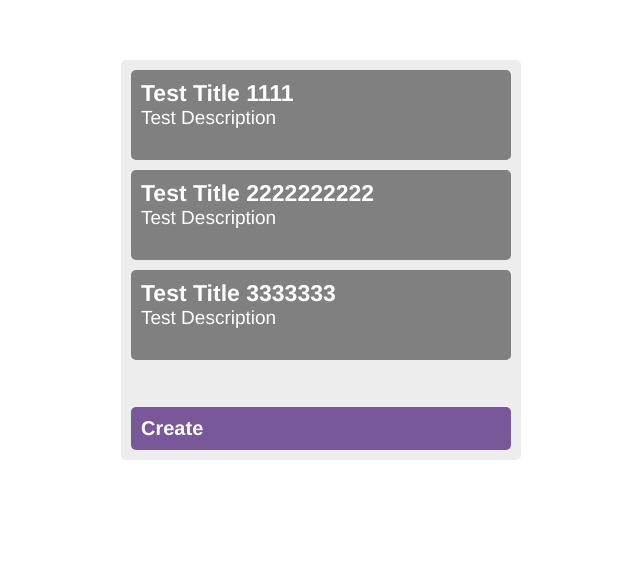
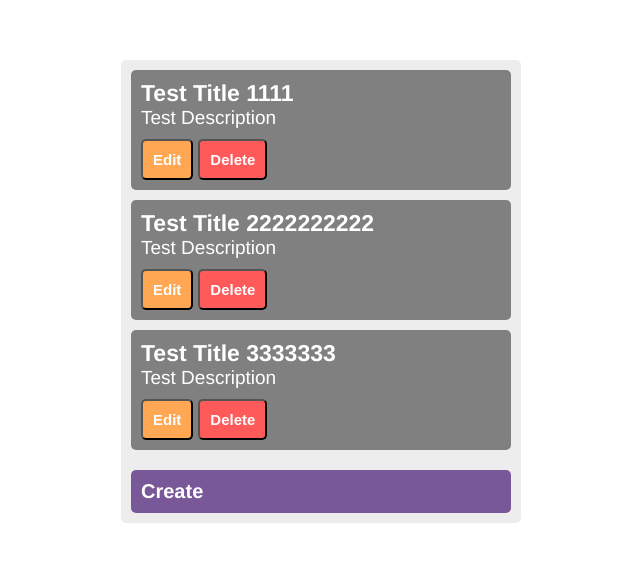
Before and after one commit to YoussefAshraf397/ToDo-application-by-Vue, a Vue app: page / in a window 1280 px wide. Shown: the top 562 px of the page, without its empty margins (319-959 px from the left). Built offline with nearby package versions, Linux system fonts and the light colour scheme.

Commit message:
intialize edit and delete buttons

```diff
--- a/src/App.vue
+++ b/src/App.vue
@@ -74,7 +74,7 @@ methods: {
   display: flex;
   flex-direction: column;
   width: 400px;
-  height: 400px;
+  height: 500;
   background-color:#ededed ;
   border-radius: 5px;
 }
@@ -108,6 +108,13 @@ width: 100%;
 .is-primary{
   background-color:#3cab3c ;
 }
+.is-warning{
+  background-color:#ffa753 ;
+  margin-right: 5px;
+}
+.is-danger{
+  background-color:#ff5a5a ;
+}
 
 .label{
 
@@ -124,5 +131,12 @@ font-weight: bold;
 .form-control{
     margin-bottom:10px ;
 }
+.app-error{
+  color: red;
+}
+
+.form-control-last{
+  margin-bottom:0px ;
+}
 
 </style>
--- a/src/components/TodoCreate.vue
+++ b/src/components/TodoCreate.vue
@@ -7,7 +7,7 @@
                   v-model="form.title"
                   class="form-input" type="text">
               </div>
-                <div class="form-control">
+                <div class="form-control form-control-last">
                   <label class="label">Description</label>
                   <textarea
                     v-model="form.description"
@@ -15,6 +15,11 @@
                     rows="5"
                     class="form-input" >
                   </textarea>
+              </div>
+              <div class="app-error">
+                  <div class="form-error">
+                      {{formError}}
+                  </div>
               </div>
               <button
               @click="submitForm"
@@ -36,8 +41,9 @@ export default {
                title: '',
                description: ''
            },
-           forceClose: false
-       }
+           formError: ''
+
+           }
    },
    computed:{
        isFormValid(){
@@ -50,14 +56,14 @@ export default {
    methods: {
        submitForm(){
            if( this.isFormValid){
+            this.formError = ''
             // eslint-disable-next-line vue/custom-event-name-casing
             this.$emit('formSubmitted' , {...this.form})
             this.modal.closeModal()
-
-            // this.forceClose=true
-            // this.$nextTick(() => this.forceClose=false)
-
             this.resetForm()
+           }
+           else{
+               this.formError = 'From Error! title and description is required'
            }
 
        },
@@ -72,5 +78,7 @@ export default {
 </script>
 
 <style scoped>
-
+.form-error{
+    margin-bottom: 10px;
+}
 </style>
--- a/src/components/TodoItem.vue
+++ b/src/components/TodoItem.vue
@@ -6,6 +6,14 @@
               </div>
               <div class="todo-item-conetent-description">
                 {{description}}
+              </div>
+              <div class="todo-item-conetent-buttons" >
+                <button
+                  @click="editTodo"
+                class="app-button is-warning">Edit</button>
+               <button
+                  @click="deleteTodo"
+               class="app-button is-danger">Delete</button>
               </div>
             </div>
 
@@ -28,7 +36,16 @@ export default{
             default: 'This is default description'
 
        }
-   }
+   },
+   methods: {
+     editTodo(){
+       alert('edit')
+
+     },
+     deleteTodo(){
+       alert('delete')
+     }
+   },
 }
 </script>
 
@@ -47,8 +64,15 @@ export default{
 .todo-item-conetent-title{
   font-weight: bold;
 }
+.todo-item-conetent-buttons{
+  margin-top:10px ;
+}
 
 .todo-item-conetent-description{
   font-size: 19px;
 }
+
+.app-button{
+  font-size: 15px;
+}
 </style>
```
